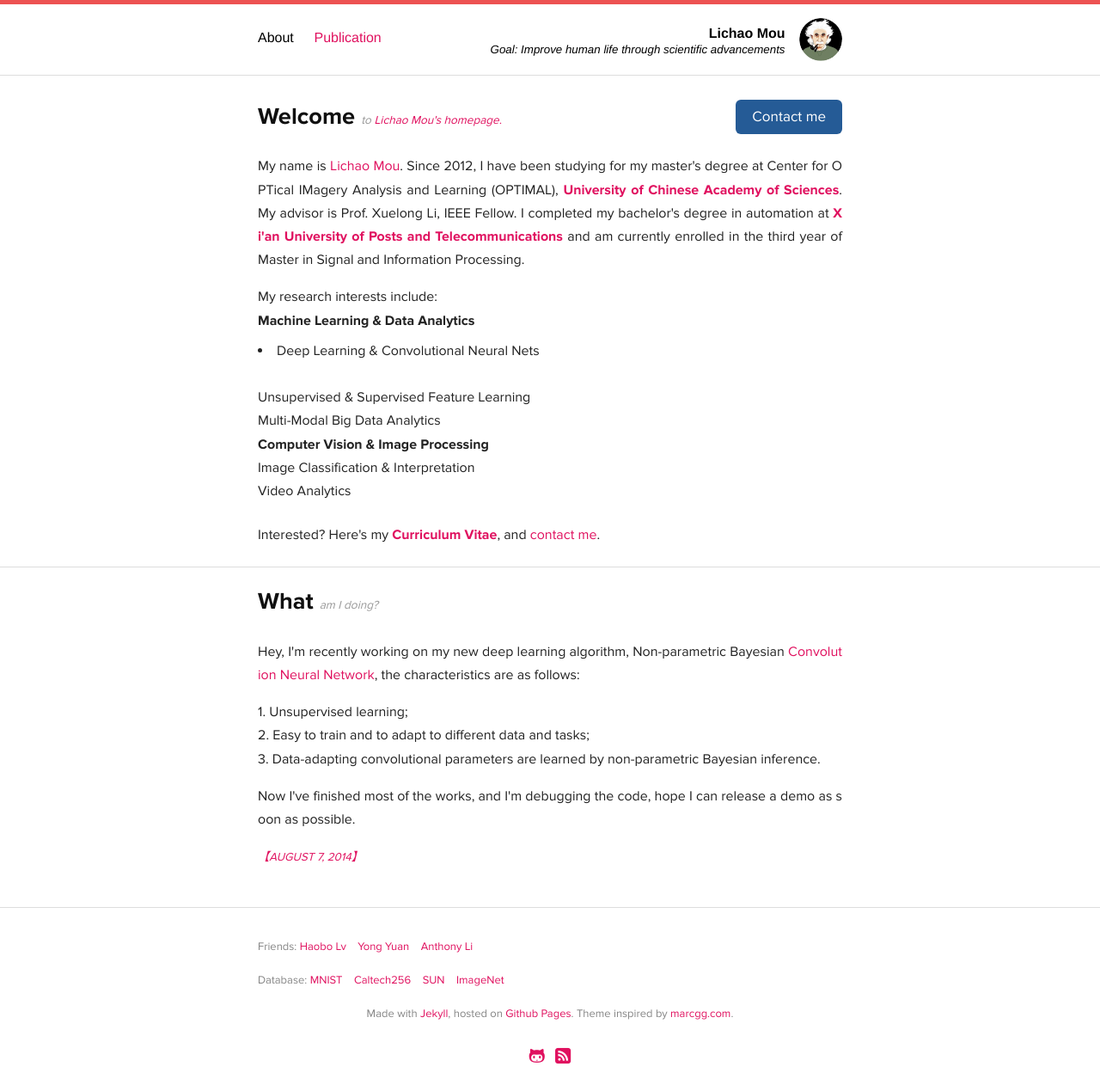
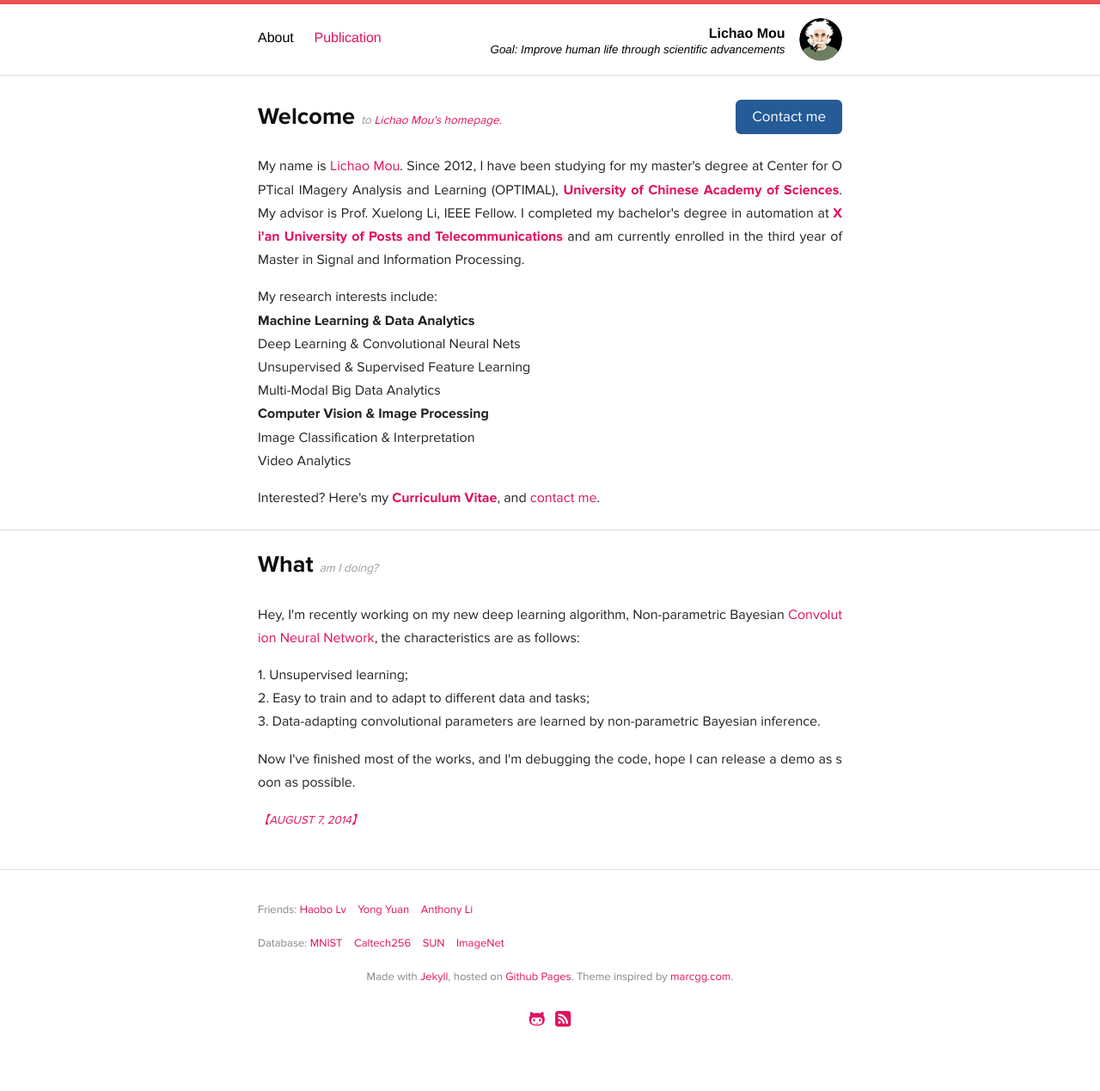
Before and after one commit to Raphael-Mou/raphael-mou.github.com, a Jekyll site: the page built from index.html, in a window 1280 px wide. Shown: the whole page at 86% size. Built offline with Jekyll 4.4.1, drawn with Linux system fonts in a browser that asks for light colours; Markdown is read by kramdown in place of the engine named in the settings; after the commit the page ends 1226 px from its top, so only the background shows below that.

```diff
--- a/index.html
+++ b/index.html
@@ -32,7 +32,7 @@ description: My name is Lichao Mou. Since 2012, I have been studying for my mast
   <!--My research interests include deep learning, image/video classification, and image/video parsing.-->
   My research interests include:<br>
   <strong>Machine Learning & Data Analytics</strong><br>
-  <li>Deep Learning & Convolutional Neural Nets</li><br>
+  Deep Learning & Convolutional Neural Nets<br>
   Unsupervised & Supervised Feature Learning<br>
   Multi-Modal Big Data Analytics<br>
   <strong>Computer Vision & Image Processing</strong><br>
```
